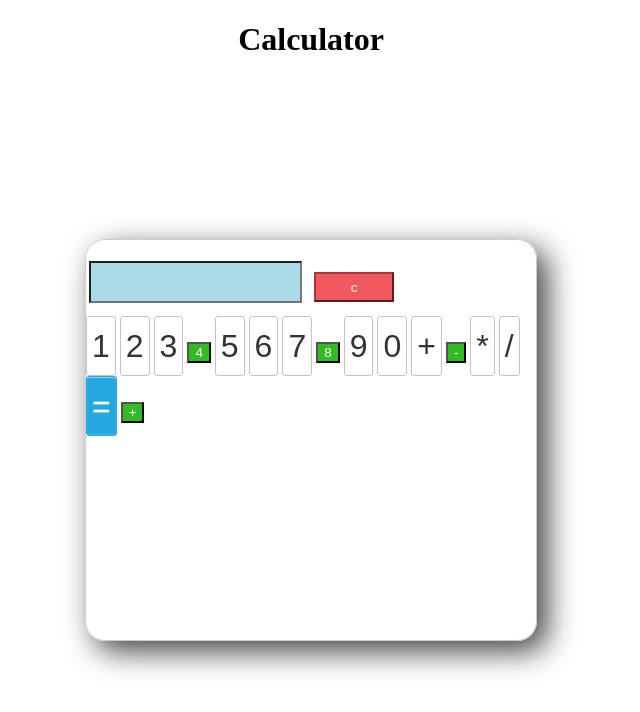
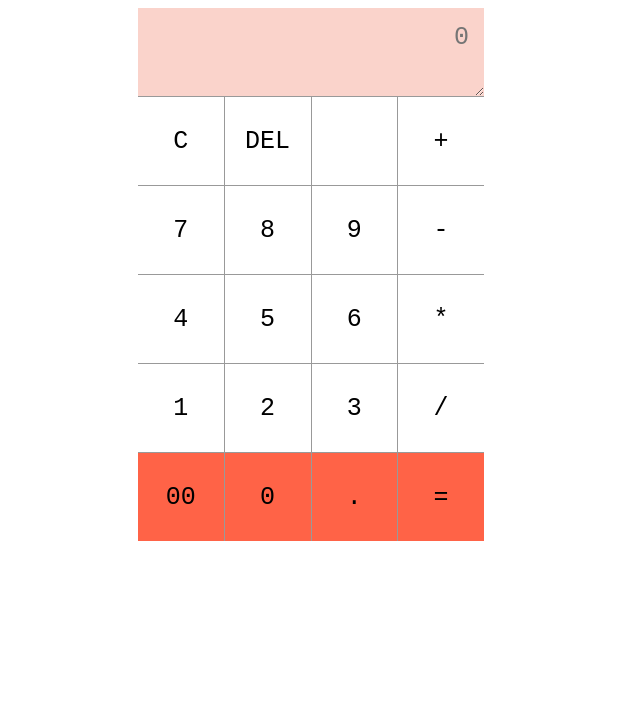
Before and after one commit to ashleehi/calculator-practice, a plain HTML site: page index.html in a window 1280 px wide. Shown: the whole page, without its empty margins (329-969 px from the left). Drawn offline with Linux system fonts and the light colour scheme.

Commit message:
changed only everything

```diff
--- a/calc.css
+++ b/calc.css
@@ -1,4 +1,4 @@
-.container {
+/* .container {
     border: 1px solid #cccccc;
     box-shadow: 10px 10px 30px 0px rgba(0, 0, 0, 0.75);
     border-radius: 20px;
@@ -75,4 +75,48 @@
     padding-left: 40%;
     margin: auto;
     margin-bottom: 10px;
+} */
+
+.grid-container {
+    display: grid;
+    align-items: center;
+    justify-content: center;
 }
+
+.calculator-grid {
+    display: grid;
+    grid-template-columns: repeat(4, 1fr);
+    grid-template-rows: repeat(6, 1fr);
+    grid-gap: 1px;
+    background-color: #999;
+}
+
+.calculator-grid button {
+    font-family: 'DM Mono', monospace;
+    font-size: 25px;
+
+    background-color: #fff;
+    border: none;
+    cursor: pointer;
+}
+
+textarea {
+    grid-column: span 4;
+    font-family: 'DM Mono', monospace;
+    font-size: 25px;
+    text-align: end;
+    background-color: #fad3cb;
+    padding: 15px;
+    border: none;
+}
+
+.calculator-grid  button:nth-child(n+18) {
+    background-color: tomato;
+}
+
+button:hover,
+.calculator-grid button:nth-child(n+18):hover {
+    background-color: #440b15;
+    color: white;
+    transition: 0.2s;
+}
--- a/calc.js
+++ b/calc.js
@@ -1,17 +1,45 @@
-display () function
-function display(val){
-    document.getElementById('result').value += val
-    return val
+// display () function
+// function display(val){
+//     document.getElementById('result').value += val
+//     return val
+// }
+
+// solve () function
+// function solve(){
+//     let x=document.getElementById('result').value
+//     let y=function(x)
+//     document.getElementById('result').value=y
+//     return y
+// }
+
+// function clearScreen(){
+//     document.getElementById('result').value =''
+// }
+
+const input = document.getElementById('inputtext');
+const buttons = document.querySelectorAll('button');
+function calculate(expression) {
+    console.log(expression);
+    try {
+        return new Function('return ' + expression)();
+    } catch (error) {
+        return 'Malformed Operation';
+    }
 }
-
-solve () function
-function solve(){
-    let x=document.getElementById('result').value
-    let y=function(x)
-    document.getElementById('result').value=y
-    return y
+function operation(buttonValue) {
+    if (buttonValue === 'C') {
+        input.value = '';
+    } else if (buttonValue === 'DEL') {
+        input.value = input.value.slice(0, -1);
+    } else if (buttonValue === '=') {
+        input.value = calculate(input.value);
+    } else {
+        input.value += buttonValue;
+    }
 }
-
-function clearScreen(){
-    document.getElementById('result').value =''
-}
+buttons.forEach(button => {
+    let buttonValue = button.innerText;
+    button.addEventListener('click', function () {
+        operation(buttonValue);
+    });
+});
--- a/index.html
+++ b/index.html
@@ -8,7 +8,7 @@
     <title>Calculator Program</title>
 </head>
 <body>
-    <h1 style="text-align:center">Calculator</h1>
+    <!-- <h1 style="text-align:center">Calculator</h1>
 
     <div class="container">
         <br>
@@ -54,6 +54,31 @@
 
             <input type="button" value="+" class="operator" onClick="display('+')"></input>
         </div>
-    </div>
+    </div> -->
+    <div class = "grid-container">
+        <div class = "calculator-grid ">
+            <textarea type="text" id = "inputtext" placeholder="0"></textarea>
+            <button>C</button>
+            <button>DEL</button>
+            <button></button>
+            <button>+</button>
+            <button>7</button>
+            <button>8</button>
+            <button>9</button>
+            <button>-</button>
+            <button>4</button>
+            <button>5</button>
+            <button>6</button>
+            <button>*</button>
+            <button>1</button>
+            <button>2</button>
+            <button>3</button>
+            <button>/</button>
+            <button>00</button>
+            <button>0</button>
+            <button>.</button>
+            <button>=</button>
+        </div>
+        </div>
 </body>
 </html>
```
